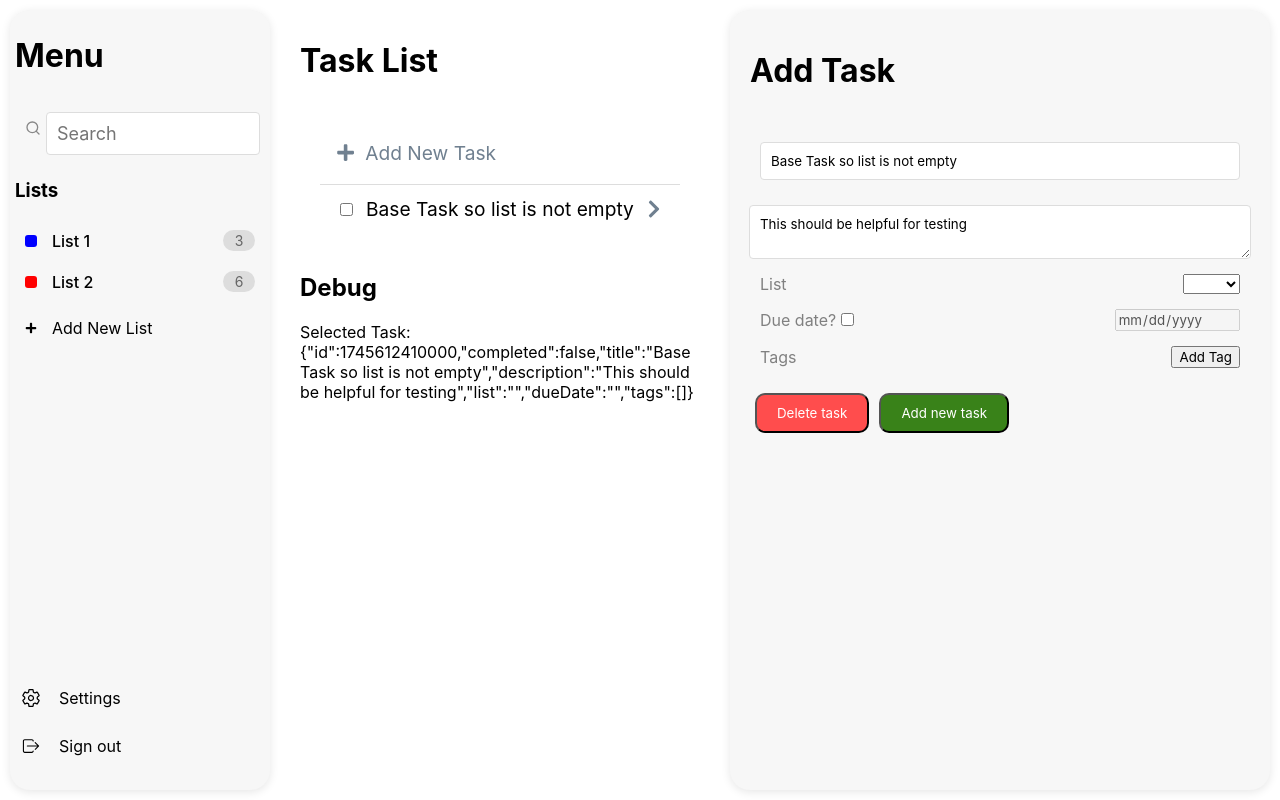
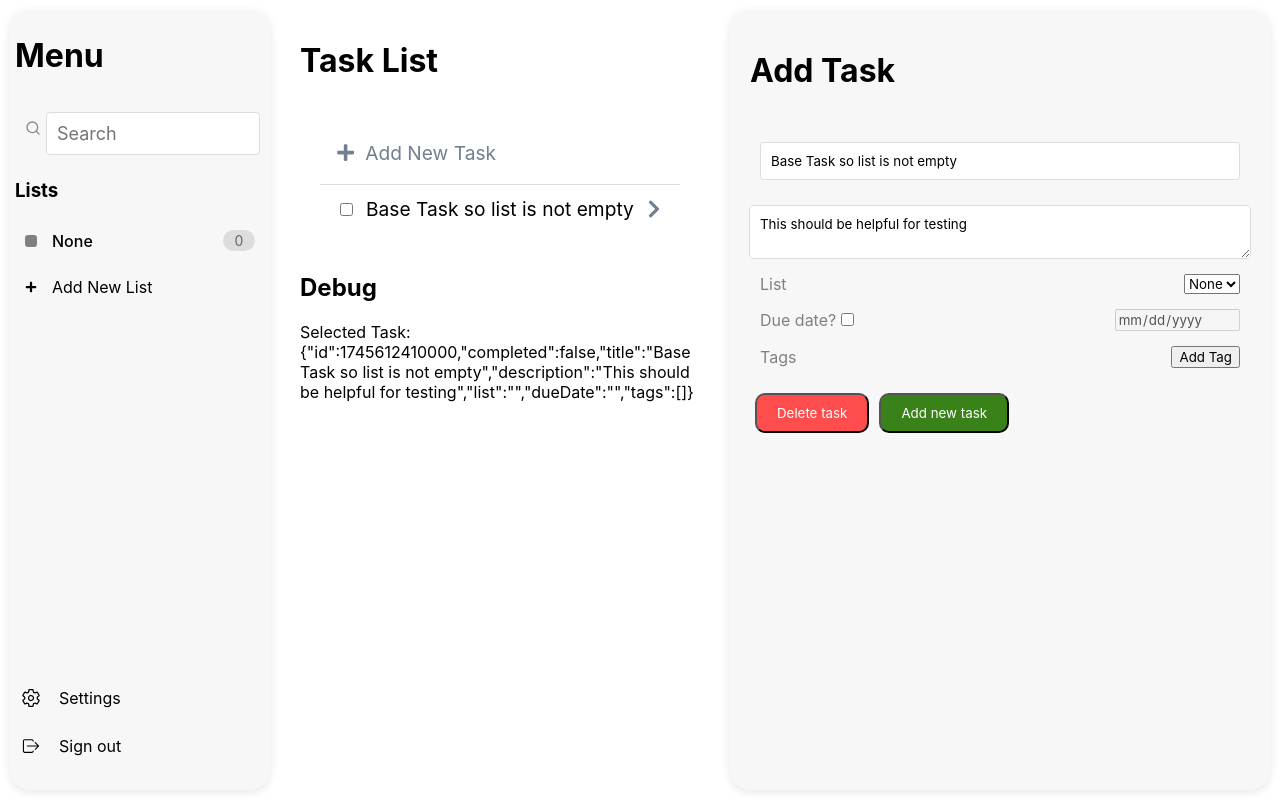
Before and after one commit to tomjones-4/react-task-tracker-web-app, a React (Vite) app: page / in a window 1280 px wide. Built offline with nearby package versions, Linux system fonts and the light colour scheme.

Commit message:
Make a default list option

```diff
--- a/src/App.jsx
+++ b/src/App.jsx
@@ -46,7 +46,7 @@ const App = () => {
 
   const [lists, setLists] = useState(() => {
     const storedLists = localStorage.getItem(LOCAL_STORAGE_KEY_LISTS);
-    return storedLists ? JSON.parse(storedLists) : fakeLists; // Load from localStorage or default to fakeLists
+    return storedLists ? JSON.parse(storedLists) : []; // Load from localStorage or default to []
   });
 
   const addList = (newList) => {
@@ -54,6 +54,7 @@ const App = () => {
   };
 
   const deleteList = (listId) => {
+    if (listId == "0") return; // don't allow deleting "None"
     const updatedLists = lists.filter((list) => list.id !== listId);
     setLists(updatedLists);
     // Deselect list if it's deleted
@@ -91,6 +92,17 @@ const App = () => {
     };
     setSelectedTask(newTask);
     setTasks([newTask]);
+  }
+
+  if (lists.length == 0) {
+    const newList = {
+      id: 0,
+      color: "gray",
+      name: "None",
+      length: 0,
+    };
+    setSelectedList(newList);
+    setLists([newList]);
   }
 
   const [isAddMode, setIsAddMode] = useState(true);
@@ -156,6 +168,7 @@ const App = () => {
       return list;
     });
     setLists(updatedLists);
+    setSelectedTask(editedTask);
   };
 
   const resetTask = () => {
--- a/src/components/TaskForm.jsx
+++ b/src/components/TaskForm.jsx
@@ -57,12 +57,11 @@ const TaskForm = ({
         <select
           id="list-select"
           name="list"
-          value={taskList}
+          value={String(taskList.id)}
           onChange={(e) => updateTaskList(e.target.value)}
         >
-          <option value="" />
           {lists.map((list, i) => (
-            <option key={i} value={list.id}>
+            <option key={i} value={String(list.id)}>
               {list.name}
             </option>
           ))}
--- a/src/components/TaskView.jsx
+++ b/src/components/TaskView.jsx
@@ -59,8 +59,7 @@ const TaskView = ({
   };
 
   const updateTaskList = (newListId) => {
-    // TODO - need to handle "no" list case
-    const newList = lists.find((list) => list.id === newListId);
+    const newList = lists.find((list) => list.id == newListId);
     if (!newList) return; // Handle case where list is not found
     setTaskList(newList);
   };
```
